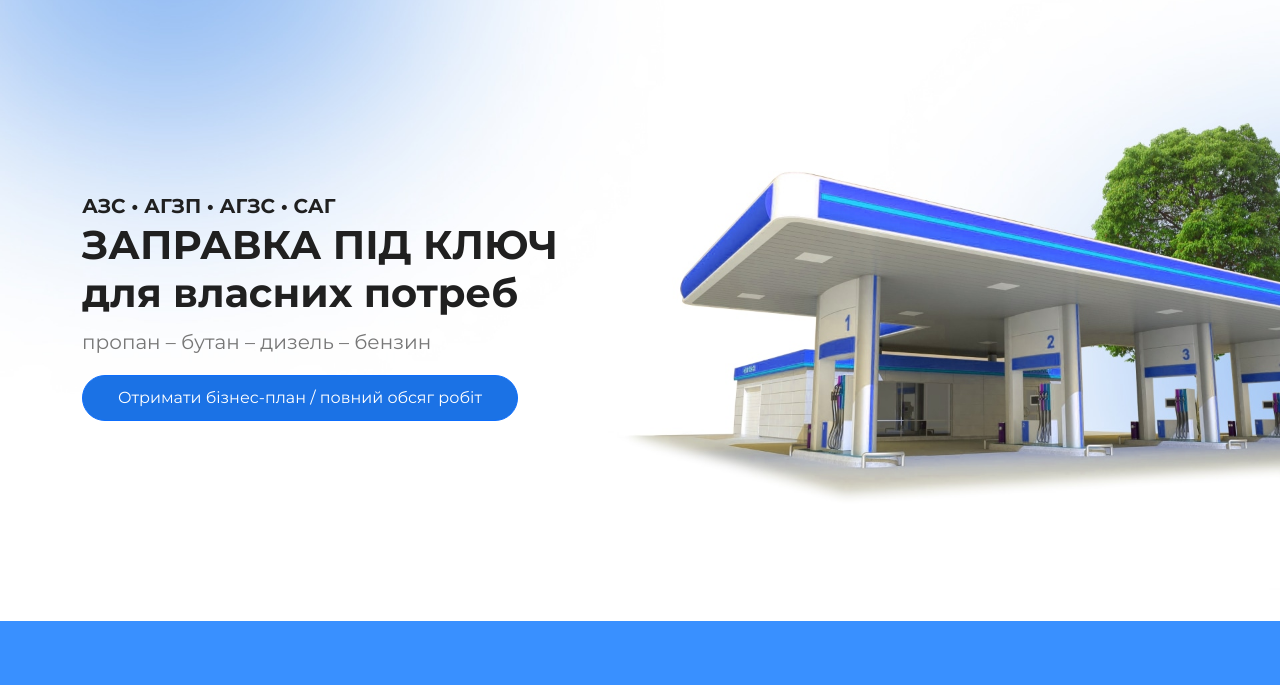
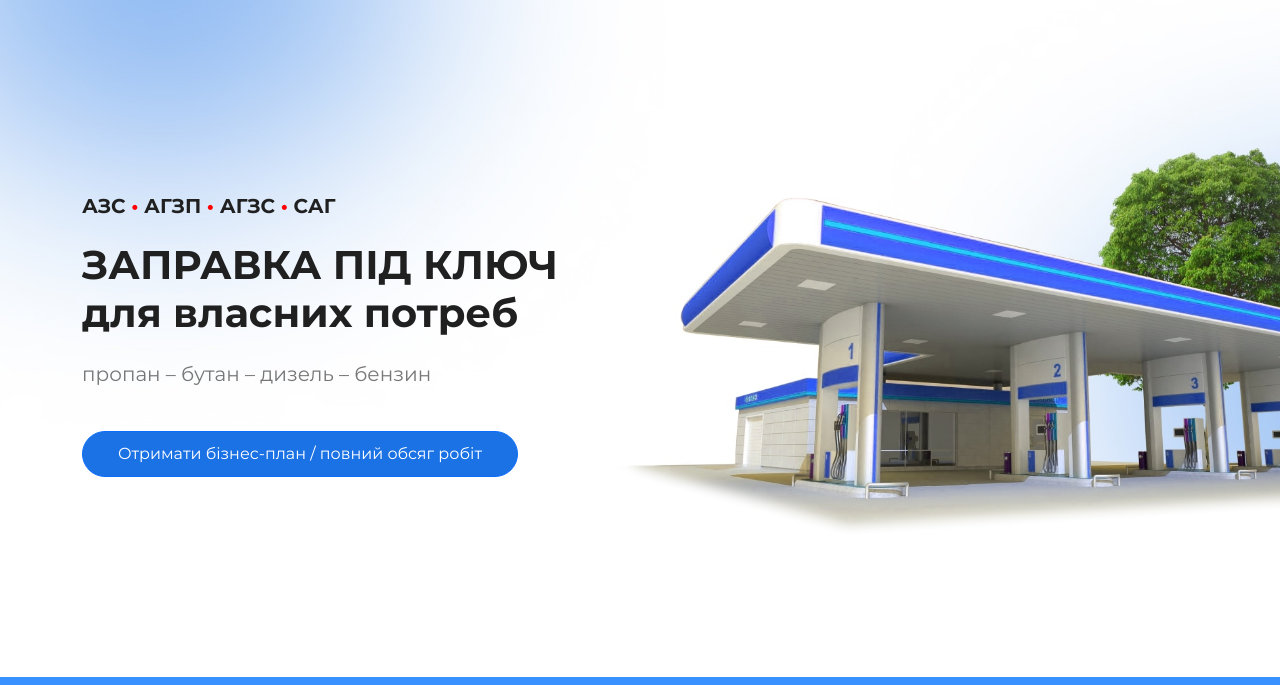
Before and after one commit to dobrolab/lpg, a plain HTML site: page index.html in a window 1280 px wide. Shown: the part 115-800 px from the top of the page. Drawn offline with Linux system fonts and the light colour scheme.

Commit message:
tune css

```diff
--- a/css/_promo.sass
+++ b/css/_promo.sass
@@ -12,9 +12,13 @@
 	.promo_text
 		font-family: $f1
 		font-weight: 700
+		b
+			color: #f00
 
 		.h1
 			font-weight: 700
+			margin-top: 20px
+			margin-bottom: 20px
 			span
 				text-transform: uppercase
 
@@ -22,6 +26,7 @@
 			text-transform: lowercase
 			font-weight: 400
 			color: $c0
+			margin-bottom: 40px
 
 /* BLANK ADAPTIVE */
 
--- a/index.html
+++ b/index.html
@@ -70,7 +70,7 @@
 				<div class="row">
 					<div class="col-lg-6">
 						<div class="promo_text">
-							АЗС &bull; АГЗП &bull; АГЗС &bull; САГ<br>
+							АЗС <b>&bull;</b> АГЗП <b>&bull;</b> АГЗС <b>&bull;</b> САГ<br>
 
 							<div class="h1">
 								<span>Заправка під ключ</span><br>
```
Also changed, not shown: css/styles.css, 1 other file.
